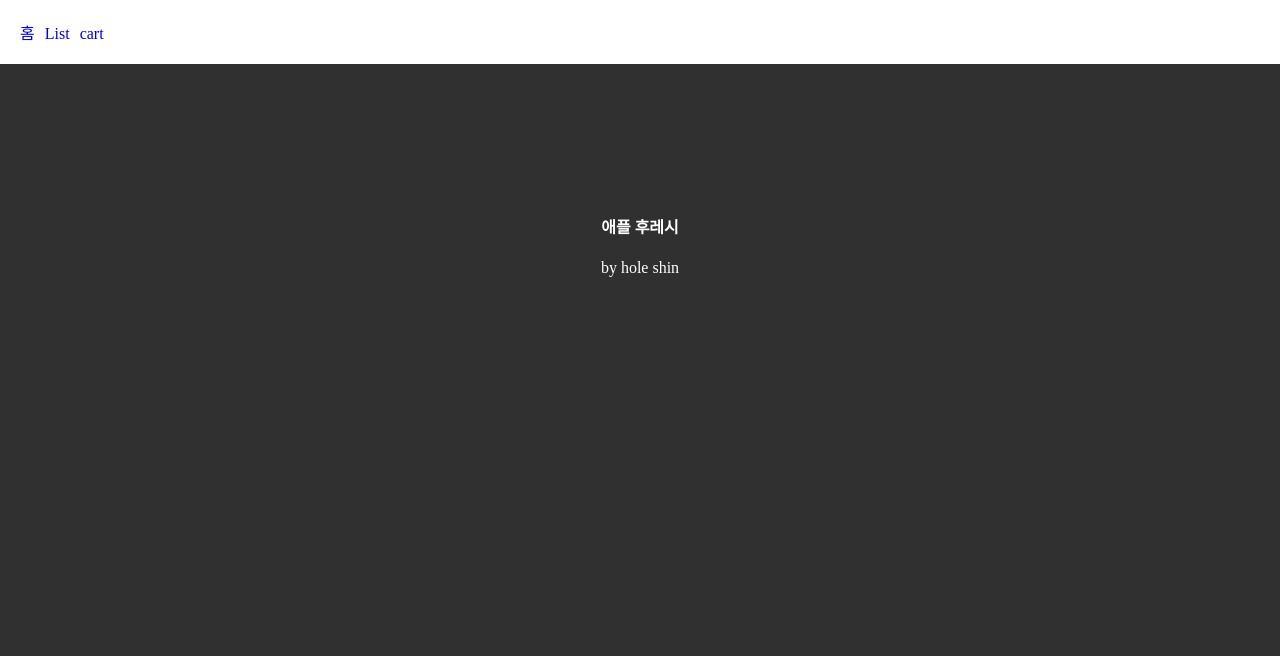
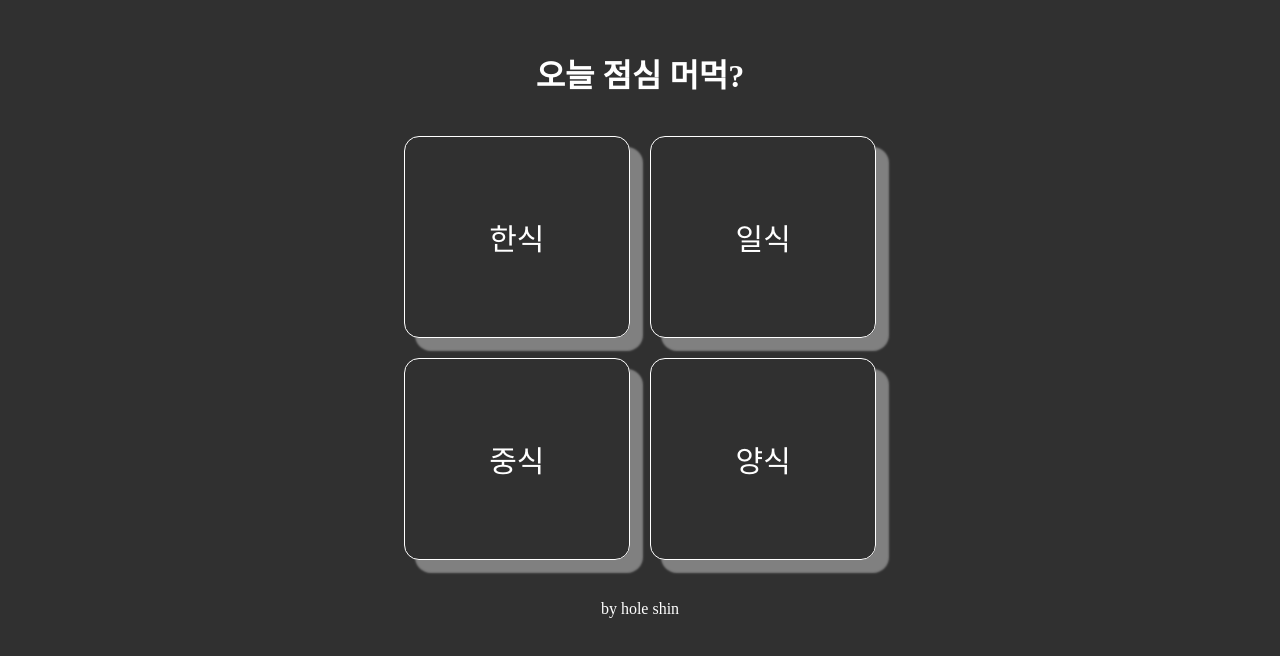
Before and after one commit to holeshin/Next.jsPractice, a Next.js app: page / in a window 1280 px wide. Shown: the top 656 px of the page. Built offline with nearby package versions, Linux system fonts and the light colour scheme.

Commit message:
Feat: 버튼 눌림 효과

```diff
--- a/app/globals.css
+++ b/app/globals.css
@@ -6,11 +6,41 @@ body {
 
 .title {
   text-align: center;
-  margin-top: 150px;
+  margin-top: 50px;
+}
+.main {
+  display: flex;
+  justify-content: center;
+  align-items: center;
+  flex-wrap: wrap;
+  margin: 30px 300px;
+  font-size: 30px;
+}
+.category {
+  width: 33%;
+  height: 200px;
+  display: flex;
+  justify-content: center;
+  align-items: center;
+  border: 1px solid white;
+  border-radius: 15px;
+  box-shadow: 12px 12px 2px 1px gray;
+  margin: 10px;
+}
+.category:hover {
+  color: red;
+  font-size: 35px;
+  font-weight: bold;
+}
+.category:active {
+  box-shadow: inset -0.3rem -0.1rem 1.4rem #fbfbfb,
+    inset 0.3rem 0.4rem 0.8rem #bec5d0;
+  cursor: pointer;
 }
 .title-sub {
   text-align: center;
 }
+
 .food {
   margin: 20px auto;
   width: 200px;
--- a/app/layout.js
+++ b/app/layout.js
@@ -9,14 +9,7 @@ export const metadata = {
 export default function RootLayout({ children }) {
   return (
     <html lang="en">
-      <body>
-        <div className="navbar">
-          <Link href="/">홈</Link>
-          <Link href="/list">List</Link>
-          <Link href="/cart">cart</Link>
-        </div>
-        {children}
-      </body>
+      <body>{children}</body>
     </html>
   );
 }
--- a/app/page.js
+++ b/app/page.js
@@ -1,12 +1,14 @@
-import Link from "next/link";
-
 export default function Home() {
   return (
     <>
-      <div>
-        <h4 className="title">애플 후레시</h4>
-        <p className="title-sub">by hole shin</p>
+      <h1 className="title">오늘 점심 머먹?</h1>
+      <div className="main">
+        <div className="category">한식</div>
+        <div className="category">일식</div>
+        <div className="category">중식</div>
+        <div className="category">양식</div>
       </div>
+      <div className="title-sub">by hole shin</div>
     </>
   );
 }
```
Also changed, not shown: app/cart/layout.js (deleted, +0 -12 lines), app/cart/page.js (deleted, +0 -13 lines), app/cart/payment/page.js (deleted, +0 -11 lines), app/list/page.js (deleted, +0 -17 lines), 1 other file (tests, documents, lock files or other folders).
